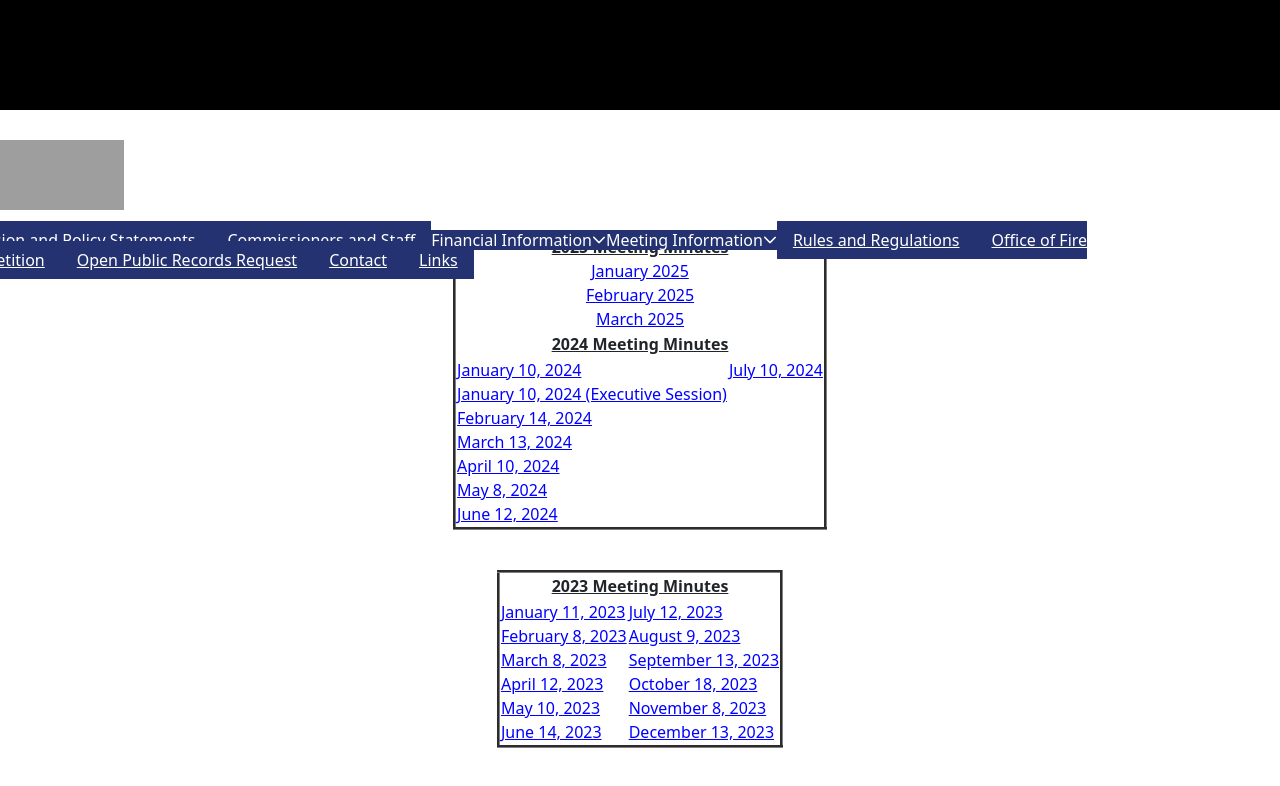
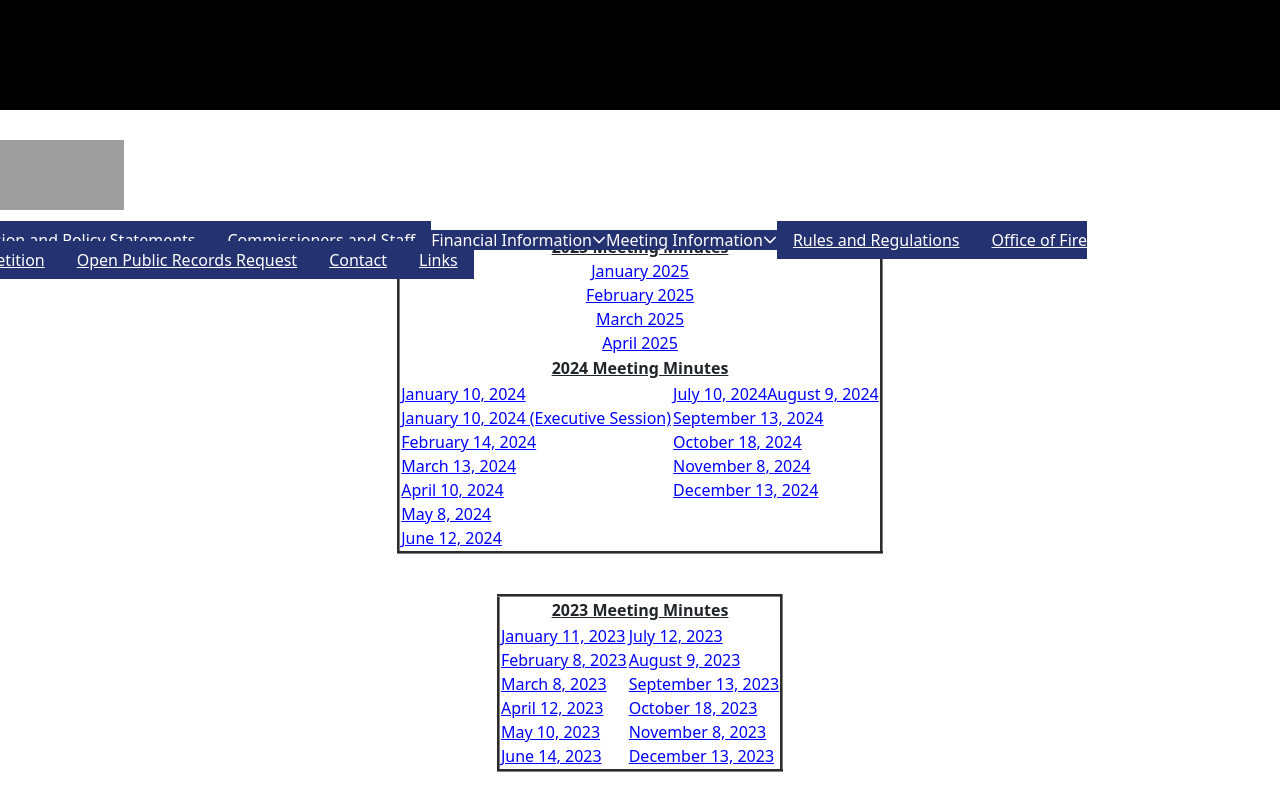
Before and after one commit to DrAronoff/monroefd1, a React (Create React App) app: page /minutesArchive in a window 1280 px wide. Shown: the top 786 px of the page. Built offline with nearby package versions, Linux system fonts and the light colour scheme; grey boxes are pictures that could not be loaded; the HTML template or start-up script is replaced by a standard one.

Commit message:
june update

```diff
--- a/src/components/MinutesArchive.jsx
+++ b/src/components/MinutesArchive.jsx
@@ -19,6 +19,7 @@ export function MinutesArchive() {
 <a href="https://diuy0t6boke2n.cloudfront.net/Minutes/2024/FD%231minutesJanuary2025.docx" target="new">January 2025</a><br/>
 <a href="https://diuy0t6boke2n.cloudfront.net/Minutes/2025/FD%231+minutes+February+2025.docx" target="new">February 2025</a><br/>
 <a href="https://diuy0t6boke2n.cloudfront.net/FD%231+minutes+March+2025.docx" target="new">March 2025</a><br/>
+<a href="https://diuy0t6boke2n.cloudfront.net/Minutes/2024/FD%231+minutes+April+2025.docx" target="new">April 2025</a><br/>
 
 </td>
 </tr>
@@ -37,6 +38,11 @@ export function MinutesArchive() {
 	</td>
 	<td valign="top">
 		<a href="https://diuy0t6boke2n.cloudfront.net/Minutes/2024/minJuly2024.pdf" target="new">July 10, 2024</a>
+		<a href="https://diuy0t6boke2n.cloudfront.net/Minutes/2024/minAug2024.docx" target="new">August 9, 2024</a><br/>
+		<a href="https://diuy0t6boke2n.cloudfront.net/Minutes/2024/minSept2024.docx" target="new">September 13, 2024</a><br/>
+		<a href="https://diuy0t6boke2n.cloudfront.net/Minutes/2024/minOct2024.docx" target="new">October 18, 2024</a><br/>
+		<a href="https://diuy0t6boke2n.cloudfront.net/Minutes/2024/minNovember2024.docx" target="new">November 8, 2024</a><br/>
+		<a href="https://diuy0t6boke2n.cloudfront.net/Minutes/2024/FD%231+minutes+December+2024.docx" target="new">December 13, 2024</a>
 	</td>
 	</tr>
 	  </tbody>
```
